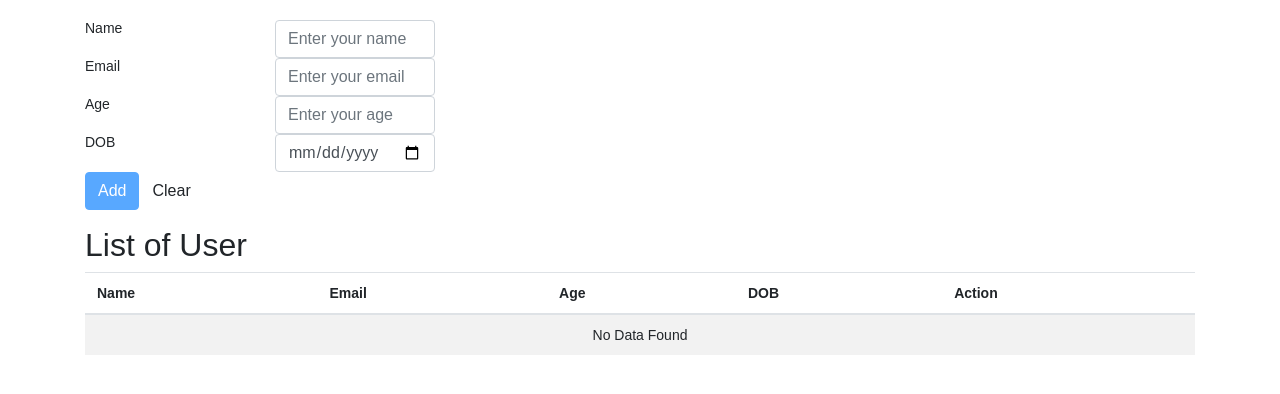
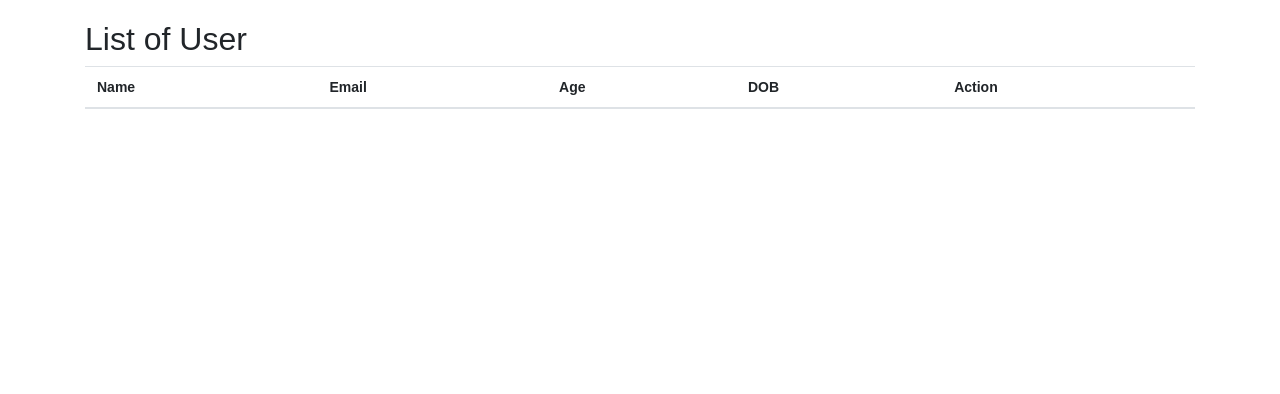
Before and after one commit to ptsntamil/nodepractise, a React (Create React App) app in the folder client/: page / in a window 1280 px wide. Shown: the top 394 px of the page. Built offline with nearby package versions, Linux system fonts and the light colour scheme.

Commit message:
Fix: App with object

```diff
--- a/client/package.json
+++ b/client/package.json
@@ -7,6 +7,8 @@
     "bootstrap": "4.1.3",
     "react": "^16.4.1",
     "react-dom": "^16.4.1",
+    "react-router": "^4.3.1",
+    "react-router-dom": "^4.3.1",
     "react-scripts": "1.1.5",
     "request": "2.87.0"
   },
--- a/client/src/index.js
+++ b/client/src/index.js
@@ -2,6 +2,7 @@ import '../node_modules/bootstrap/dist/css/bootstrap.min.css';
 import React from 'react';
 import ReactDOM from 'react-dom';
 import './index.css';
+import { BrowserRouter,Switch, Route } from "react-router-dom";
 //import App from './App';
 class Edit extends React.Component {
   render() {
@@ -210,8 +211,51 @@ class UserForm extends React.Component {
     );
   }
 }
+
+class UserList extends React.Component {
+  render() {
+    return(
+      <div className="container">
+        <div className="row">
+          <div className="col-sm-12 col-md-12 col-lg-12">
+            <h2>List of User</h2>
+          </div>
+        </div>
+        <div className="row">
+          <div className="col-sm-12 col-md-12 col-lg-12">
+            <table className="table table-striped">
+            <thead>
+              <tr>
+                <th>Name</th>
+                <th>Email</th>
+                <th>Age</th>
+                <th>DOB</th>
+                <th>Action</th>
+              </tr>
+              </thead>
+              {/*{this.renderTable(list)}*/}
+            </table>
+          </div>
+        </div>
+      </div>
+    );
+  }
+}
+
+class UserApp extends React.Component {
+  render() {
+    return(
+      <Switch>
+        <Route exact path='/' component={UserList}/>
+      </Switch>
+    );
+  }
+}
+
 ReactDOM.render(
-  <UserForm />,
+  <BrowserRouter>
+    <UserApp />
+  </BrowserRouter>,
   document.getElementById('root')
 );
 
```
